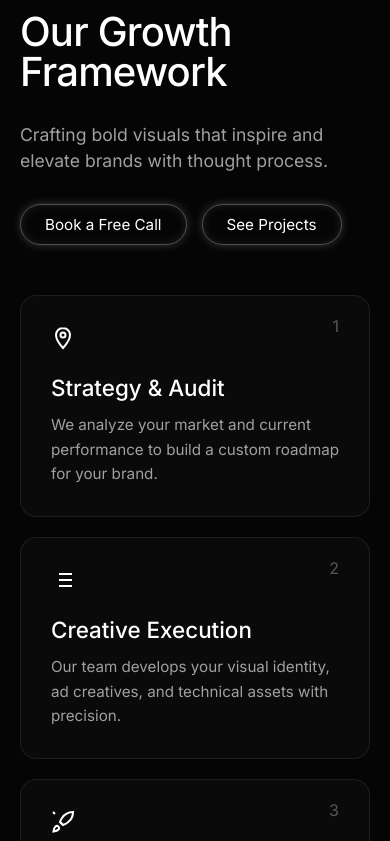
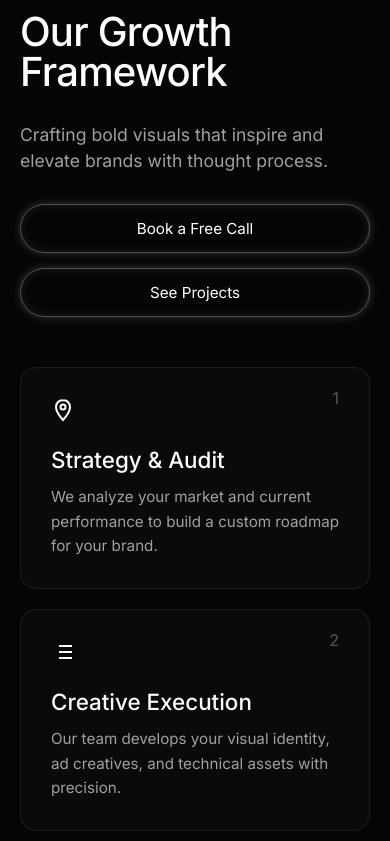
Before and after one commit to HarpreetKourA/BW-Website, a website built with Vite: page index.html in a window 390 px wide. Shown: the part 4855-5696 px from the top of the page. Built offline with nearby package versions, Linux system fonts and the light colour scheme; some packages are replaced by stand-ins of ours; animation ran at ten frames a second.

Commit message:
Finalize mobile responsiveness for Portfolio grid and Process actions

```diff
--- a/style.css
+++ b/style.css
@@ -375,6 +375,10 @@ main {
     .portfolio-grid {
         grid-template-columns: 1fr;
     }
+
+    .grid-column:nth-child(2) {
+        margin-top: 0;
+    }
 }
 
 /* Portfolio Grid */
@@ -2321,6 +2325,23 @@ main {
         min-height: 300px;
     }
 
+    .process-actions {
+        flex-direction: column;
+        gap: 15px;
+        width: 100%;
+        margin-top: 25px;
+    }
+
+    .process-actions .btn-secondary {
+        width: 100%;
+        text-align: center;
+        padding: 14px 20px;
+    }
+
+    .section-desc {
+        max-width: 100%;
+    }
+
     .services-intro {
         flex-direction: column;
     }
```
